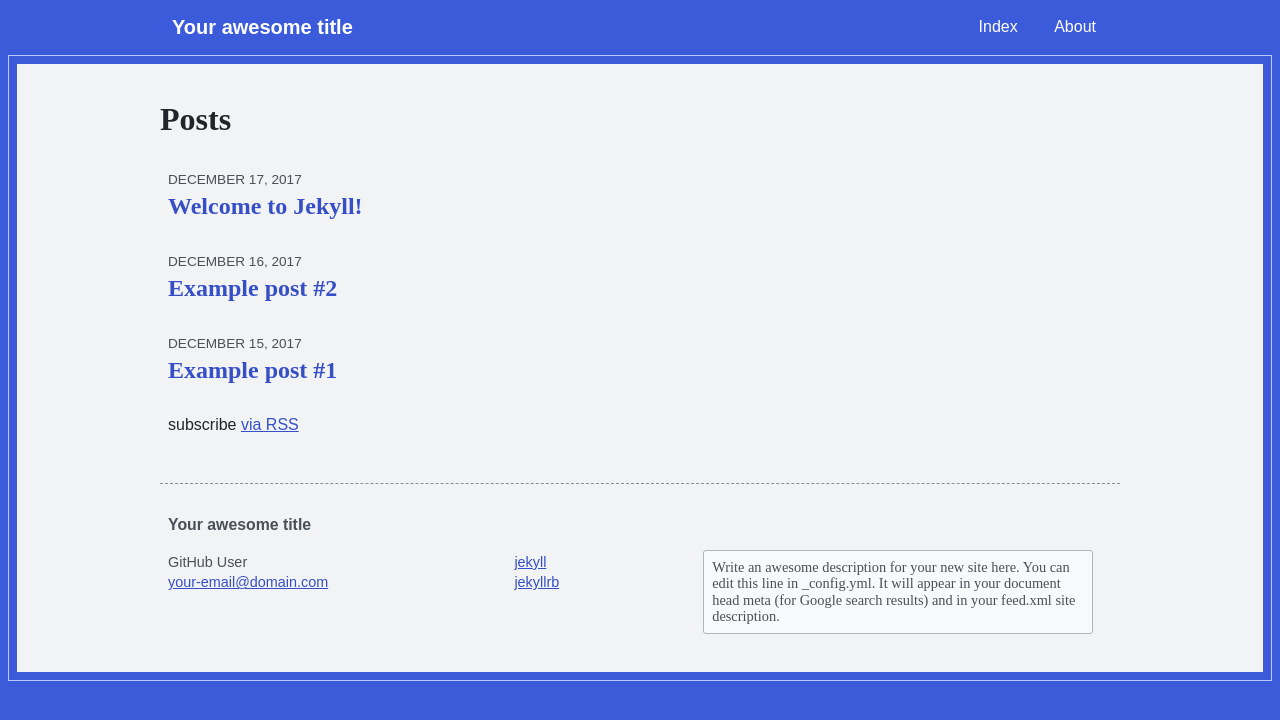
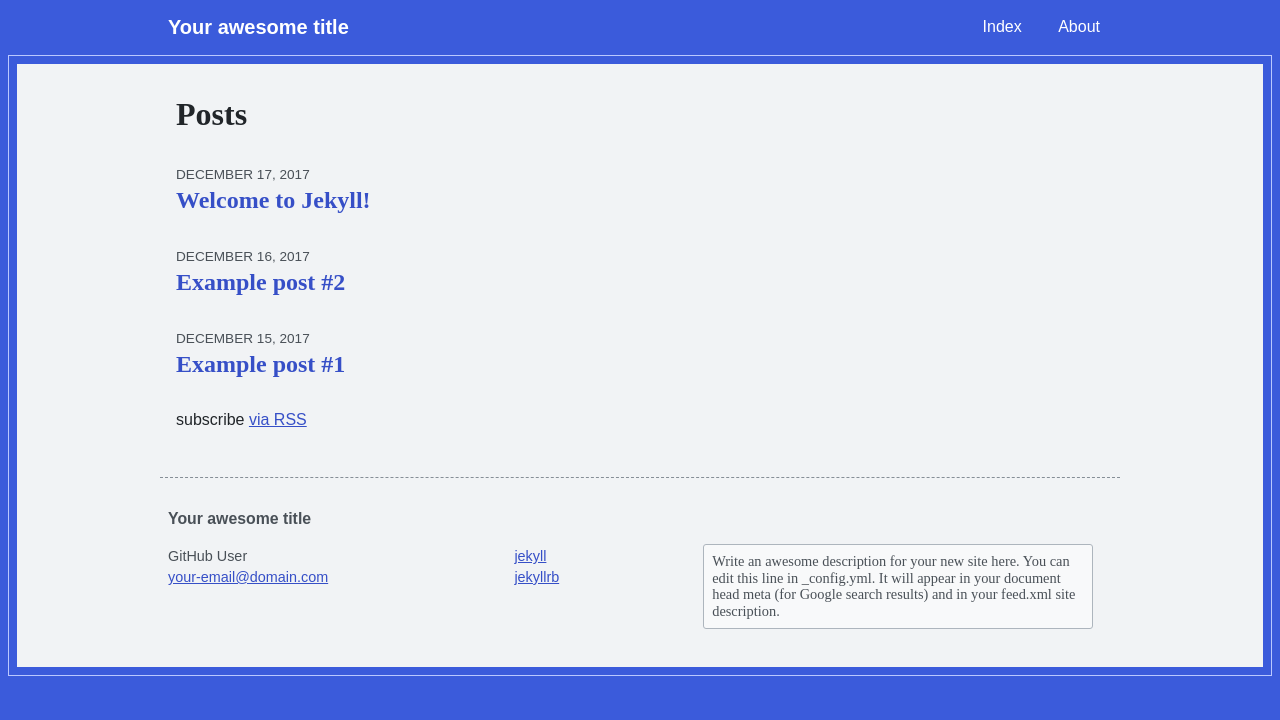
Before and after one commit to iliu-net/jekyll-theme-xyzzy, a Jekyll site: the page built from index.md, in a window 1280 px wide. Shown: the top 720 px of the page. Built offline with Jekyll 4.4.1, drawn with Linux system fonts in a browser that asks for light colours.

Commit message:
Remove page-content class

```diff
--- a/_layouts/home.html
+++ b/_layouts/home.html
@@ -6,7 +6,6 @@ layout: default
 
 <h1>Posts</h1>
 
-<section class="page-content">
 <ul class="post-list">
   {% for post in site.posts %}
     <li>
@@ -20,4 +19,3 @@ layout: default
 </ul>
 
 <p class="font-sans">subscribe <a href="{{ "/feed.xml" | relative_url }}">via RSS</a></p>
-</section>
--- a/_sass/xyzzy/_components.scss
+++ b/_sass/xyzzy/_components.scss
@@ -8,10 +8,6 @@
   background: #f1f3f5;
   margin: .5rem;
   padding: 1rem;
-}
-
-.page-content {
-  margin: .5rem;
 }
 
 .contact-list, .social-media-list {
--- a/_sass/xyzzy/layout/_header.scss
+++ b/_sass/xyzzy/layout/_header.scss
@@ -4,7 +4,7 @@
   align-items: center;
   display: flex;
   justify-content: space-between;
-  padding: .5rem .25rem;
+  padding: .5rem 0;
   position: relative;
 }
 
--- a/_sass/xyzzy/layout/_main.scss
+++ b/_sass/xyzzy/layout/_main.scss
@@ -1,4 +1,9 @@
 #main {
   @extend .xlimit;
+  padding: 1rem;
   padding-bottom: 2rem;
 }
+
+#main > h1 {
+  margin-top: 0;
+}
```
Lines whose indentation alone changed are shown as unchanged.
